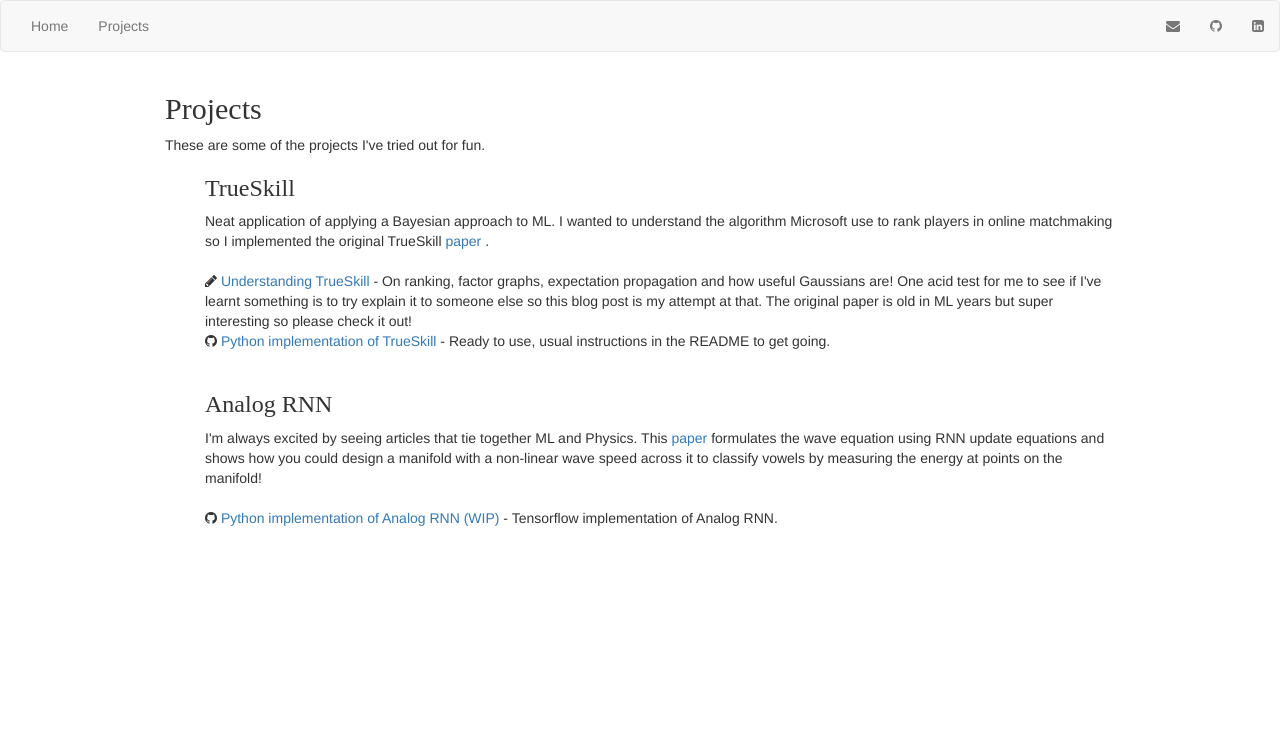
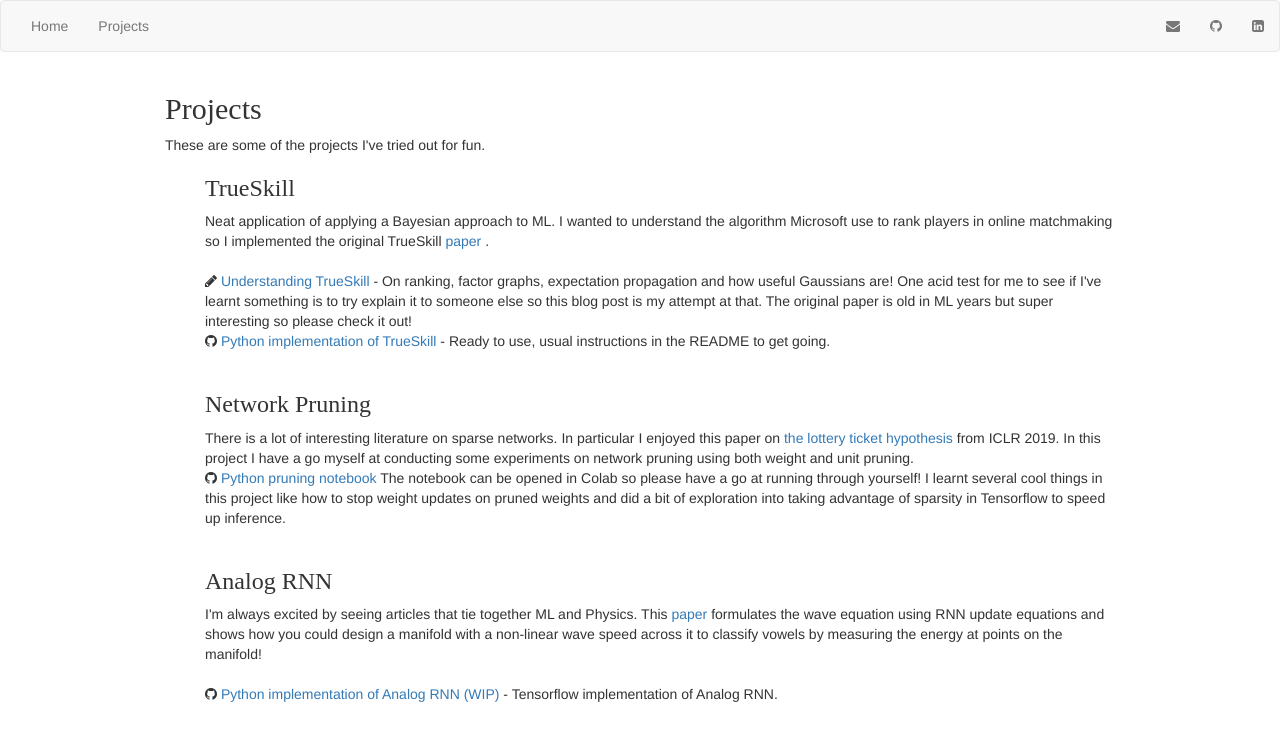
Before and after one commit to Nush395/Nush395.github.io, a Jekyll site: the page built from projects/index.html, in a window 1280 px wide. Shown: the top 741 px of the page. Built offline with Jekyll 4.4.1, drawn with Linux system fonts in a browser that asks for light colours.

Commit message:
Added pruning post.

```diff
--- a/projects/index.html
+++ b/projects/index.html
@@ -34,6 +34,19 @@ title: Projects
 		</li>
 		<br>
 		<li>
+			<h3>Network Pruning</h3>
+			There is a lot of interesting literature on sparse networks. In particular I enjoyed this paper on
+			<a href="https://arxiv.org/abs/1803.03635">the lottery ticket hypothesis</a> from ICLR 2019. In this project
+			I have a go myself at conducting some experiments on network pruning using both weight and unit pruning.
+			<br>
+			<i class="fa fa-github"></i>
+			<a href="https://github.com/Nush395/pruning/blob/master/network_pruning.ipynb">Python pruning notebook</a>
+			The notebook can be opened in Colab so please have a go at running through yourself! I learnt several cool
+			things in this project like how to stop weight updates on pruned weights and did a bit of exploration into
+			taking advantage of sparsity in Tensorflow to speed up inference.
+		</li>
+		<br>
+		<li>
 		<h3>
 			Analog RNN
 		</h3>
```
